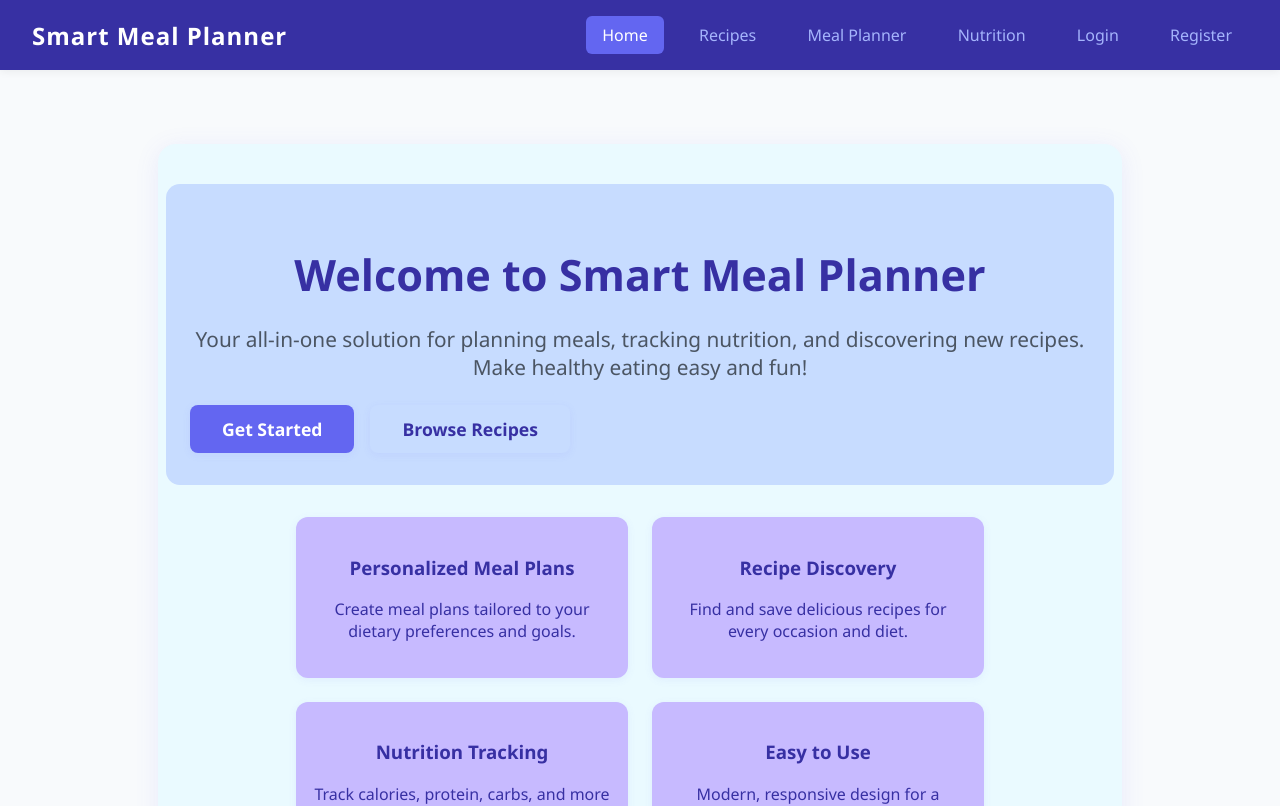
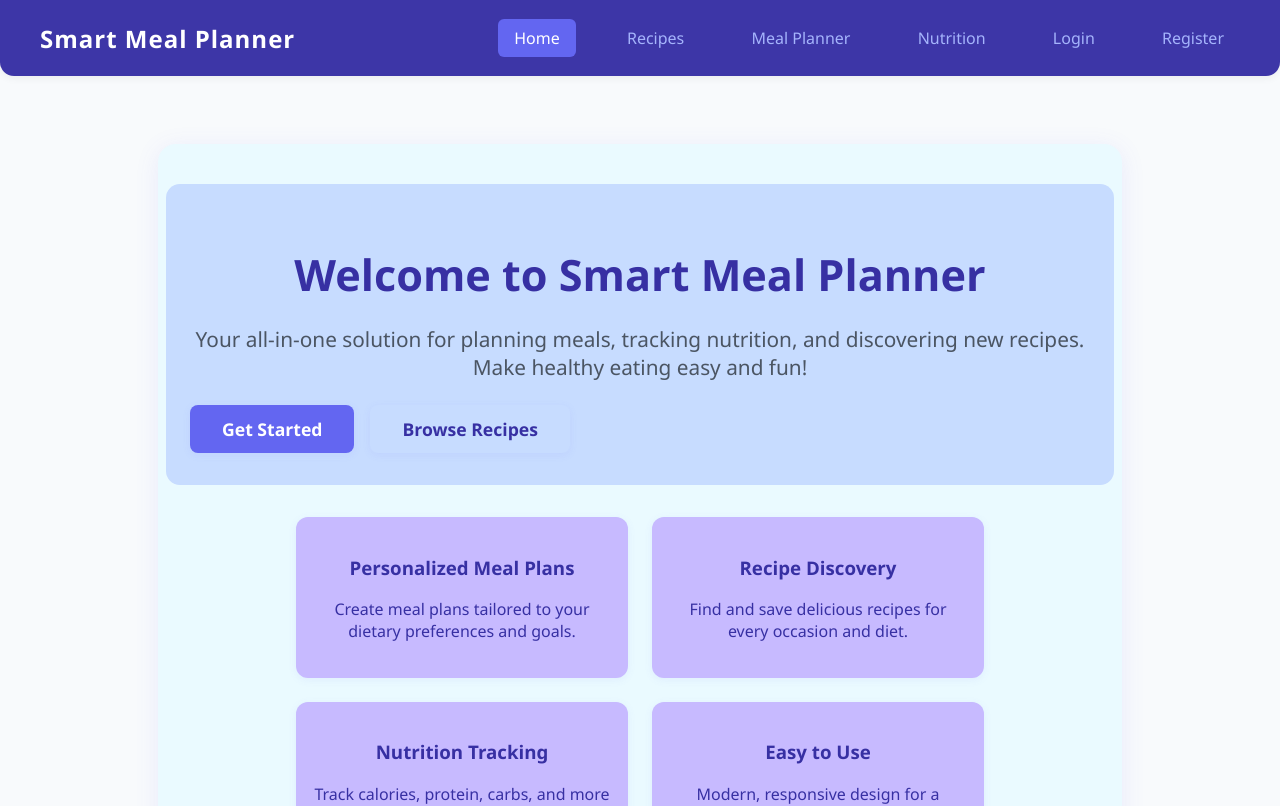
Before and after one commit to manikandan171/Meal-Planner, a React (Vite) app in the folder frontend/: page / in a window 1280 px wide. Shown: the top 806 px of the page. Built offline with nearby package versions, Linux system fonts and the light colour scheme.

Commit message:
backend connected commit

```diff
--- a/frontend/src/api.js
+++ b/frontend/src/api.js
@@ -1,7 +1,7 @@
 import axios from 'axios';
 
 const API = axios.create({
-  baseURL: 'http://localhost:4000/api',
+  baseURL: 'https://meal-planner-26dr.onrender.com/api',
 });
 
 API.interceptors.request.use((config) => {
--- a/frontend/src/assets/componenets/Navbar.css
+++ b/frontend/src/assets/componenets/Navbar.css
@@ -8,10 +8,10 @@
   display: flex;
   align-items: center;
   justify-content: space-between;
-  background: #3730a3;
-  padding: 1rem 2rem;
+  background: #3d36a7;
+  padding: 1.2rem 2.5rem;
   box-shadow: 0 2px 8px rgba(0,0,0,0.06);
-  border-radius: 0;
+  border-radius: 0 0 14px 14px;
 }
 
 body {
@@ -26,7 +26,8 @@ body {
 }
 .navbar-links {
   display: flex;
-  gap: 1.2rem;
+  align-items: center;
+  gap: 2.2rem;
 }
 .navbar-links a {
   color: #a5b4fc;
@@ -53,11 +54,11 @@ body {
   flex-direction: column;
   align-items: center;
   gap: 0.5rem;
-  padding: 0.7rem 1rem;
-  background: var(--color-accent2);
-  border-radius: 12px;
-  margin: 0.7rem 0.5rem 0.7rem 0.5rem;
-  box-shadow: 0 2px 8px rgba(99,102,241,0.08);
+  padding: 0.3rem 1.2rem 0.3rem 1.2rem;
+  background: none;
+  border-radius: 10px;
+  margin: 0;
+  box-shadow: none;
 }
 
 .profile-info {
@@ -67,7 +68,7 @@ body {
 }
 
 .profile-info span {
-  color: var(--color-text);
+  color: #fff;
   font-weight: bold;
   font-size: 1.1rem;
   text-align: center;
@@ -105,6 +106,24 @@ body {
 
 .logout-btn:hover {
   background: #b91c1c;
+}
+
+@media (max-width: 900px) {
+  .navbar {
+    flex-direction: column;
+    align-items: flex-start;
+    padding: 1rem 0.7rem;
+  }
+  .navbar-links {
+    gap: 1rem;
+  }
+  .user-profile {
+    background: var(--color-accent2);
+    border-radius: 12px;
+    margin: 0.7rem 0.5rem 0.7rem 0.5rem;
+    box-shadow: 0 2px 8px rgba(99,102,241,0.08);
+    padding: 0.7rem 1rem;
+  }
 }
 
 @media (max-width: 700px) {
```
